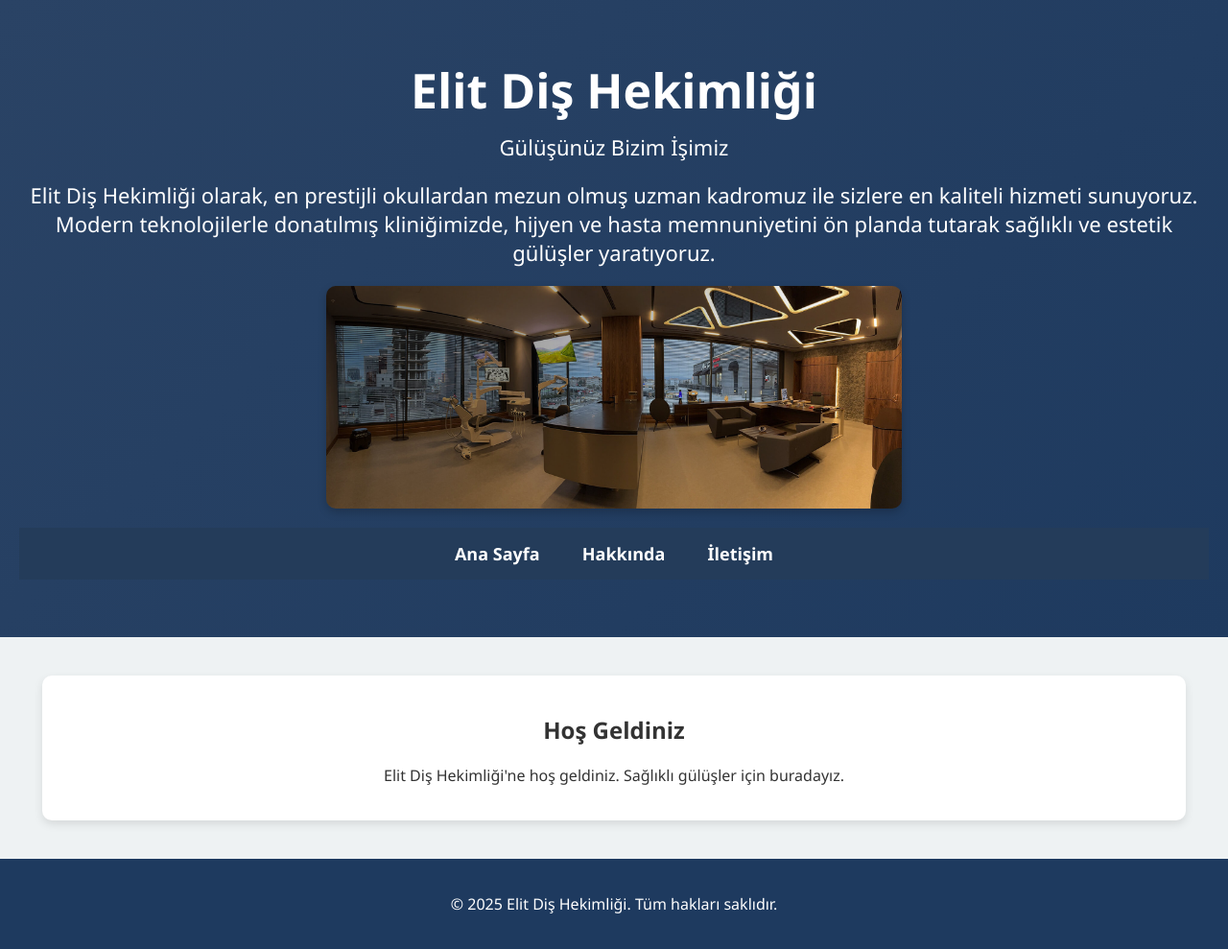
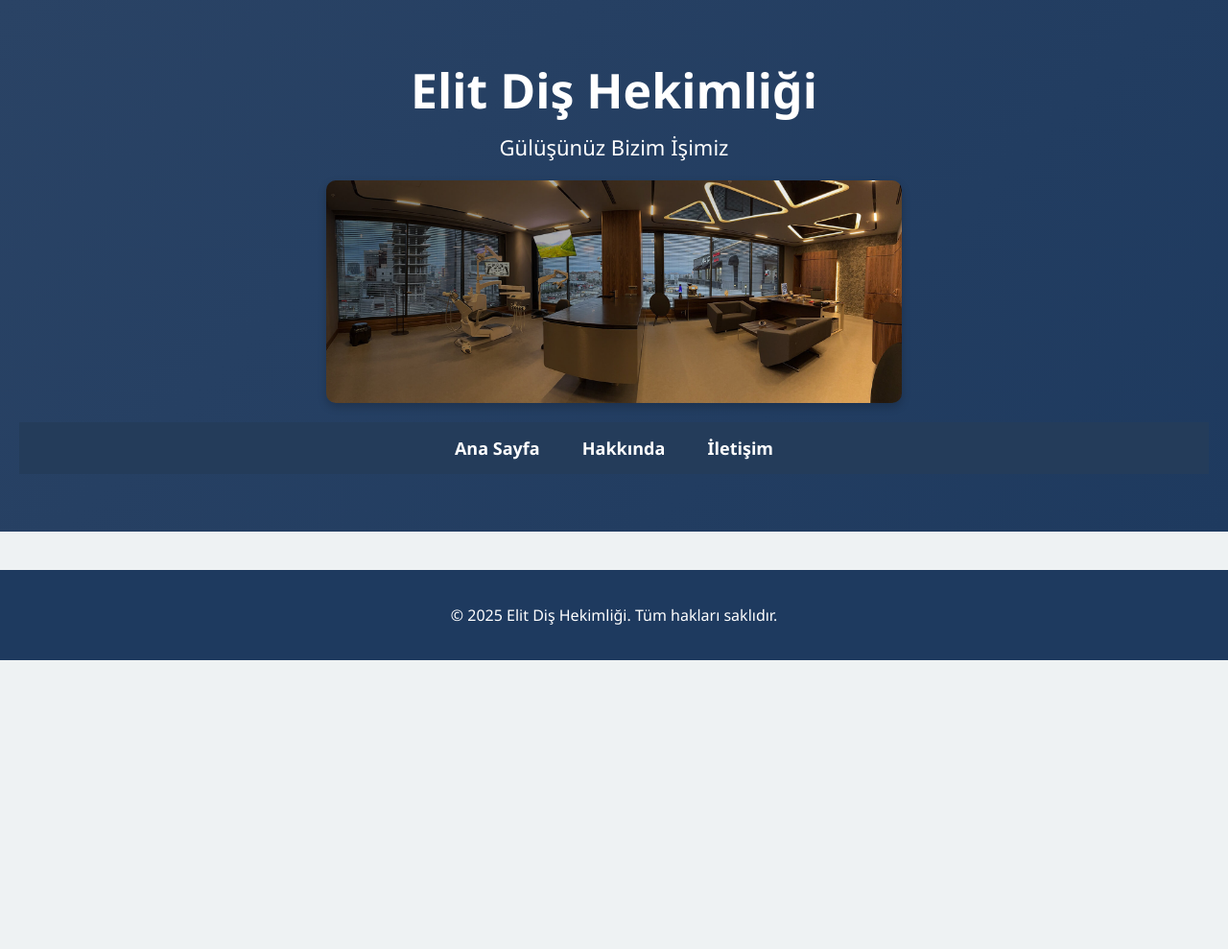
Before and after one commit to Opulenza/DentLux, a plain HTML site: page index.html in a window 1280 px wide. Shown: the whole page at 96% size. After the commit the page ends 800 px from the top, so only its background shows below. Drawn offline with Linux system fonts and the light colour scheme.

Commit message:
Update index.html

```diff
--- a/index.html
+++ b/index.html
@@ -104,9 +104,10 @@
 </head>
 <body>
     <header>
+
         <h1>Elit Diş Hekimliği</h1>
         <p>Gülüşünüz Bizim İşimiz</p>
-        <p>Elit Diş Hekimliği olarak, en prestijli okullardan mezun olmuş uzman kadromuz ile sizlere en kaliteli hizmeti sunuyoruz. Modern teknolojilerle donatılmış kliniğimizde, hijyen ve hasta memnuniyetini ön planda tutarak sağlıklı ve estetik gülüşler yaratıyoruz.</p>
+
         <img src="https://raw.githubusercontent.com/Opulenza/DentLux/refs/heads/main/parkora-jimer-dis-klinik.jpg" alt="İmplant Tedavisi" class="hero-image">
         <nav>
             <a href="#anasayfa">Ana Sayfa</a>
@@ -115,10 +116,6 @@
         </nav>
     </header>
 
-    <section id="anasayfa" class="container active">
-        <h2>Hoş Geldiniz</h2>
-        <p>Elit Diş Hekimliği'ne hoş geldiniz. Sağlıklı gülüşler için buradayız.</p>
-    </section>
 
     <section id="hakkinda" class="container">
         <h2>Hakkımızda</h2>
```
